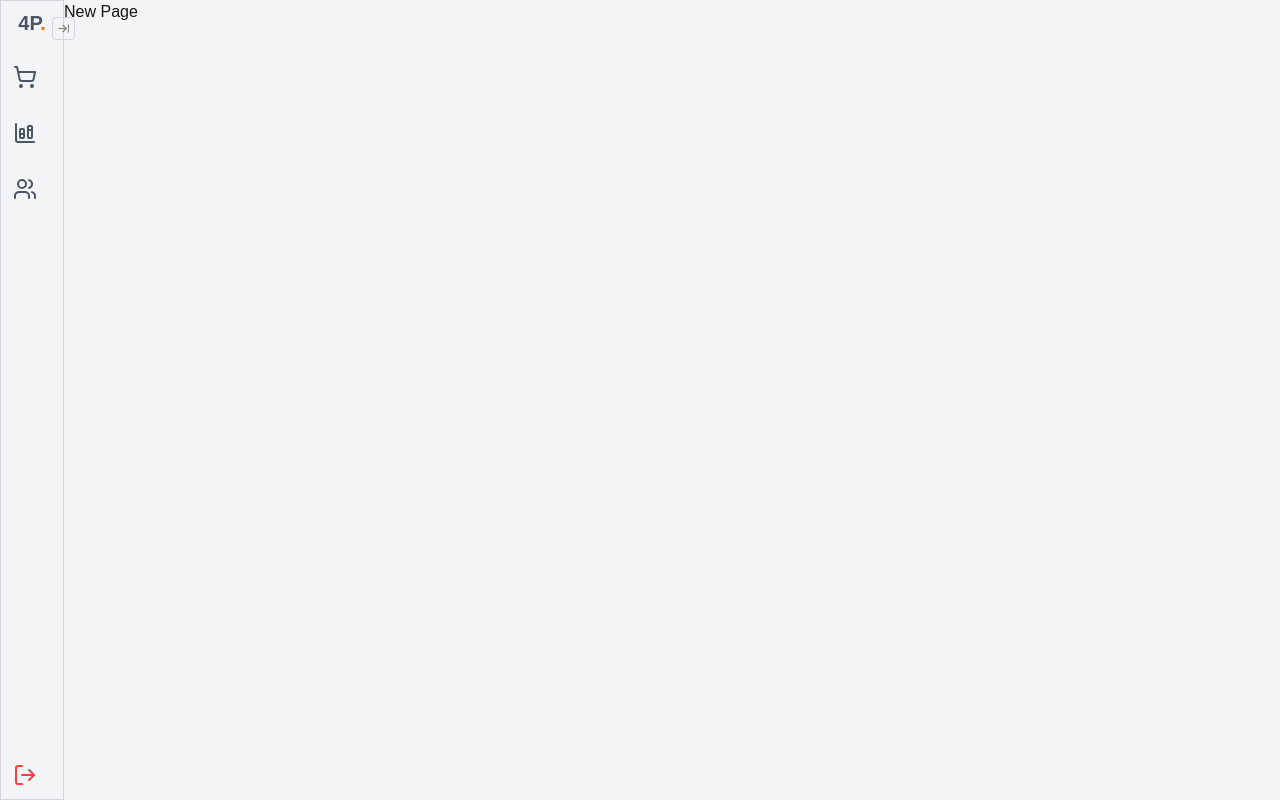
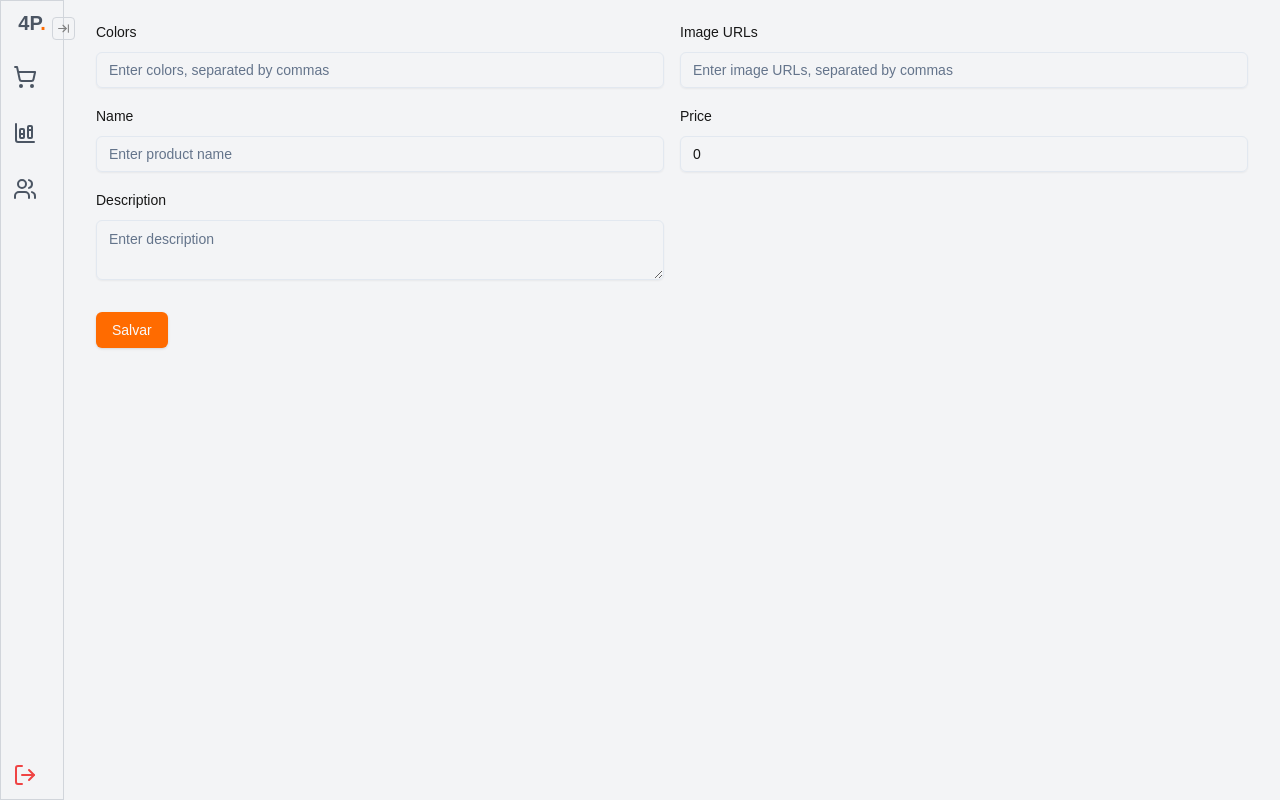
Before and after one commit to DouglasTrindade/pettz-webapp, a Next.js app: page /admin/produtos/novo in a window 1280 px wide. Built offline with nearby package versions, Linux system fonts and the light colour scheme.

Commit message:
wip: products fields on admin module

```diff
--- a/src/app/admin/layout.tsx
+++ b/src/app/admin/layout.tsx
@@ -7,5 +7,7 @@ export default function AdminLayout({
 }: Readonly<{
   children: React.ReactNode;
 }>) {
-  return <Sidebar>{children}</Sidebar>;
+  return <Sidebar>
+    <div className="px-8 py-5">{children}</div>
+  </Sidebar>;
 }
--- a/src/app/admin/produtos/components/Edit.tsx
+++ b/src/app/admin/produtos/components/Edit.tsx
@@ -0,0 +1,36 @@
+import { Form } from "@/components/ui/form";
+import { Button } from "@/components/ui/button";
+import { ProductFormData, productSchema } from "./Schema";
+import { useForm } from "react-hook-form";
+import { zodResolver } from "@hookform/resolvers/zod";
+import { ProductsFields } from "./Fields";
+import { useState } from "react";
+
+export const ProductsEdit = ({ initialData }: { initialData: ProductFormData }) => {
+  const [isSubmitting, setIsSubmitting] = useState(false);
+
+  const form = useForm<ProductFormData>({
+    resolver: zodResolver(productSchema),
+    defaultValues: initialData,
+  });
+
+  const onSubmit = async (data: ProductFormData) => {
+    setIsSubmitting(true);
+    try {
+      console.log("Form data:", data);
+    } finally {
+      setIsSubmitting(false);
+    }
+  };
+
+  return (
+    <Form {...form}>
+      <form onSubmit={form.handleSubmit(onSubmit)} className="space-y-8">
+        <ProductsFields control={form.control} />
+        <Button type="submit" disabled={isSubmitting}>
+          {isSubmitting ? "Salvando..." : "Salvar"}
+        </Button>
+      </form>
+    </Form>
+  );
+};
--- a/src/app/admin/produtos/components/Fields.tsx
+++ b/src/app/admin/produtos/components/Fields.tsx
@@ -0,0 +1,109 @@
+import {
+  FormField,
+  FormItem,
+  FormLabel,
+  FormControl,
+  FormMessage,
+} from "@/components/ui/form";
+import { Input } from "@/components/ui/input";
+import { Textarea } from "@/components/ui/textarea";
+import { Control } from "react-hook-form";
+import { ProductFormData } from "./Schema";
+
+interface ProductsFieldsProps {
+  control: Control<ProductFormData>;
+}
+
+export const ProductsFields: React.FC<ProductsFieldsProps> = ({ control }) => {
+  return (
+    <div className="grid grid-cols-2 gap-4 items-center">
+      <FormField
+        control={control}
+        name="colors"
+        render={({ field }) => (
+          <FormItem>
+            <FormLabel>Colors</FormLabel>
+            <FormControl>
+              <Input
+                placeholder="Enter colors, separated by commas"
+                {...field}
+                onChange={(e) =>
+                  field.onChange(
+                    e.target.value.split(",").map((color) => color.trim())
+                  )
+                }
+              />
+            </FormControl>
+            <FormMessage />
+          </FormItem>
+        )}
+      />
+
+      <FormField
+        control={control}
+        name="imgUrls"
+        render={({ field }) => (
+          <FormItem>
+            <FormLabel>Image URLs</FormLabel>
+            <FormControl>
+              <Input
+                placeholder="Enter image URLs, separated by commas"
+                {...field}
+                onChange={(e) =>
+                  field.onChange(
+                    e.target.value.split(",").map((url) => url.trim())
+                  )
+                }
+              />
+            </FormControl>
+            <FormMessage />
+          </FormItem>
+        )}
+      />
+      <FormField
+        control={control}
+        name="name"
+        render={({ field }) => (
+          <FormItem>
+            <FormLabel>Name</FormLabel>
+            <FormControl>
+              <Input placeholder="Enter product name" {...field} />
+            </FormControl>
+            <FormMessage />
+          </FormItem>
+        )}
+      />
+      <FormField
+        control={control}
+        name="price"
+        render={({ field }) => (
+          <FormItem>
+            <FormLabel>Price</FormLabel>
+            <FormControl>
+              <Input
+                type="number"
+                placeholder="Enter price"
+                {...field}
+                onChange={(e) => field.onChange(parseFloat(e.target.value))}
+              />
+            </FormControl>
+            <FormMessage />
+          </FormItem>
+        )}
+      />
+      <FormField
+        control={control}
+        name="description"
+        render={({ field }) => (
+          <FormItem>
+            <FormLabel>Description</FormLabel>
+            <FormControl>
+              <Textarea placeholder="Enter description" {...field} />
+            </FormControl>
+            <FormMessage />
+          </FormItem>
+        )}
+      />
+    </div>
+  );
+};
--- a/src/app/admin/produtos/components/List.tsx
+++ b/src/app/admin/produtos/components/List.tsx
@@ -19,8 +19,7 @@ interface Product {
   idProduct: string;
   name: string;
   price: number;
-  category: string;
-  stock: number;
+  code: string;
 }
 
 export const ProductsList = () => {
@@ -75,10 +74,9 @@ export const ProductsList = () => {
       <Table>
         <TableHeader>
           <TableRow>
+            <TableHead>Código</TableHead>
             <TableHead>Nome</TableHead>
             <TableHead>Preço</TableHead>
-            <TableHead>Categoria</TableHead>
-            <TableHead>Estoque</TableHead>
             <TableHead className="text-end">Ações</TableHead>
           </TableRow>
         </TableHeader>
--- a/src/app/admin/produtos/components/ListItem.tsx
+++ b/src/app/admin/produtos/components/ListItem.tsx
@@ -5,8 +5,7 @@ import { Edit, Trash } from "lucide-react";
 interface ProductsListItemProps {
   name: string;
   price: number;
-  category: string;
-  stock: number;
+  code: string;
   onEdit: () => void;
   onDelete: () => void;
 }
@@ -14,17 +13,15 @@ interface ProductsListItemProps {
 export const ProductsListItem = ({
   name,
   price,
-  category,
-  stock,
+  code,
   onEdit,
   onDelete,
 }: ProductsListItemProps) => {
   return (
     <TableRow>
+      <TableCell className="font-semibold text-gray-600">{code}</TableCell>
       <TableCell className="font-semibold text-gray-600">{name}</TableCell>
       <TableCell>{`R$ ${price.toFixed(2)}`}</TableCell>
-      <TableCell>{category}</TableCell>
-      <TableCell>{stock}</TableCell>
       <TableCell className="flex gap-2 justify-end">
         <Button className="bg-success-light hover:bg-success" variant="outline" size="icon" onClick={onEdit}>
           <Edit className="h-4 w-4 text-gray-600" />
--- a/src/app/admin/produtos/components/New.tsx
+++ b/src/app/admin/produtos/components/New.tsx
@@ -1,3 +1,44 @@
+"use client"
+
+import { Form } from "@/components/ui/form";
+import { Button } from "@/components/ui/button";
+import { ProductFormData, productSchema } from "./Schema";
+import { useForm } from "react-hook-form";
+import { zodResolver } from "@hookform/resolvers/zod";
+import { ProductsFields } from "./Fields";
+import { useState } from "react";
+
 export const ProductsNew = () => {
-    return <>New Page</>
-}
+  const [isSubmitting, setIsSubmitting] = useState(false);
+
+  const form = useForm<ProductFormData>({
+    resolver: zodResolver(productSchema),
+    defaultValues: {
+      colors: [],
+      imgUrls: [],
+      description: "",
+      name: "",
+      price: 0,
+    },
+  });
+
+  const onSubmit = async (data: ProductFormData) => {
+    setIsSubmitting(true);
+    try {
+      console.log("Form data:", data);
+    } finally {
+      setIsSubmitting(false);
+    }
+  };
+
+  return (
+    <Form {...form}>
+      <form onSubmit={form.handleSubmit(onSubmit)} className="space-y-8">
+        <ProductsFields control={form.control} />
+        <Button type="submit" disabled={isSubmitting}>
+          {isSubmitting ? "Salvando..." : "Salvar"}
+        </Button>
+      </form>
+    </Form>
+  );
+};
--- /dev/null
+++ b/src/app/admin/produtos/components/Schema.tsx
@@ -0,0 +1,11 @@
+import { z } from "zod";
+
+export const productSchema = z.object({
+  colors: z.array(z.string()).nonempty("At least one color is required."),
+  description: z.string().min(10, "Description must be at least 10 characters."),
+  imgUrls: z.array(z.string().url("Invalid URL format.")).nonempty("At least one image URL is required."),
+  name: z.string().min(3, "Name must be at least 3 characters."),
+  price: z.number().positive("Price must be a positive number."),
+});
+
+export type ProductFormData = z.infer<typeof productSchema>;
--- a/src/components/ProductItem.tsx
+++ b/src/components/ProductItem.tsx
@@ -9,14 +9,16 @@ interface ProductItemProps {
 export const ProductItem = ({ imgUrls, title, price }: ProductItemProps) => {
   return (
     <Card className="h-full">
-      {imgUrls.map((imgUrl, index: number) => (
+      {imgUrls.map(({ imgUrl }, index: number) => {
+        return (
           <img
             key={index}
             className="rounded-t-lg w-full object-cover max-h-[250px]"
             src={imgUrl}
             alt={title}
           />
-        ))}
+        );
+      })}
       <CardContent className="p-3">
         <div className="flex flex-col h-100">
           <span className="font-medium text-gray-500">{title}</span>
```
